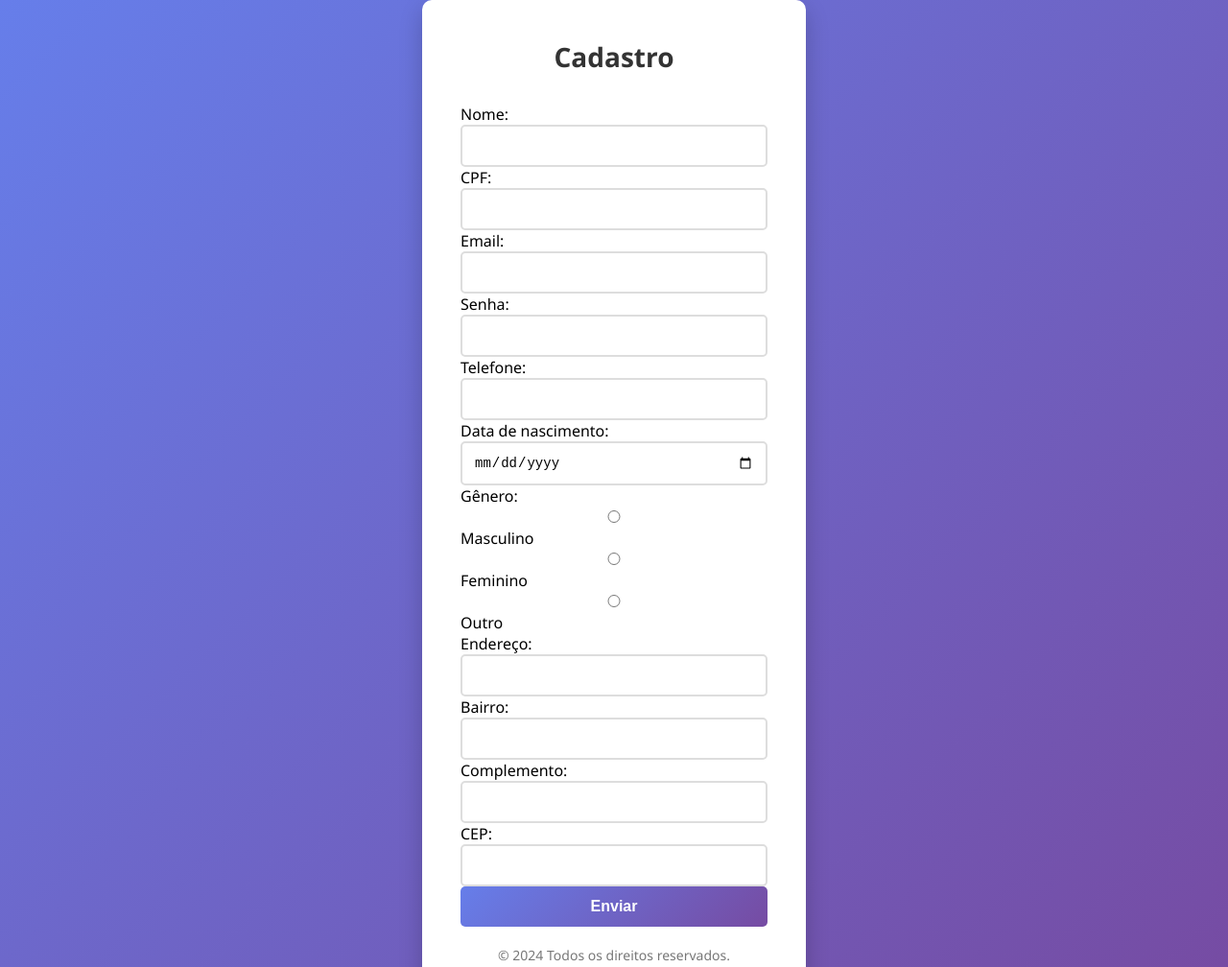
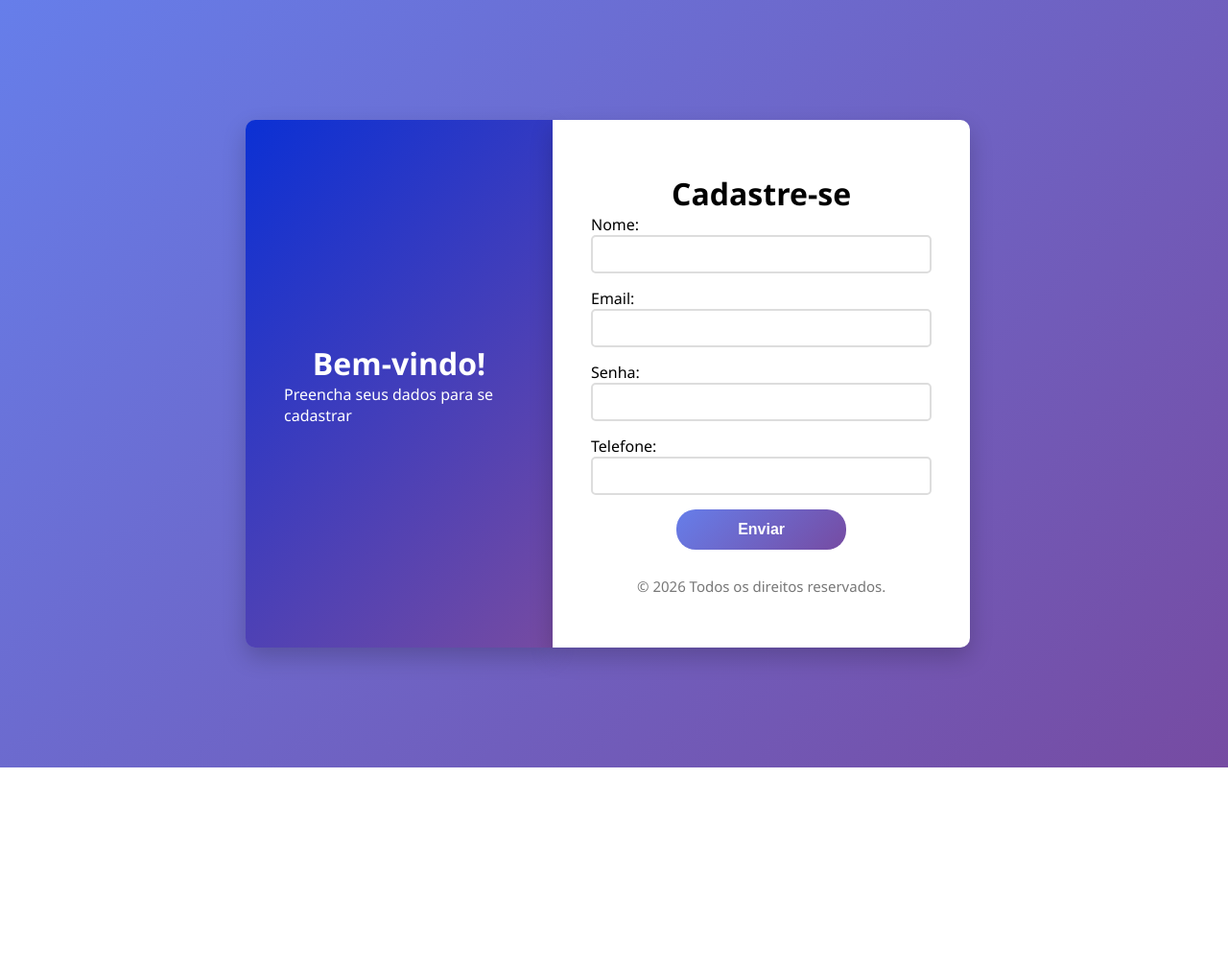
Before and after one commit to Isyszz/Formulario, a plain HTML site: page index.html in a window 1280 px wide. Shown: the top 1008 px of the page at 96% size. After the commit the page ends 800 px from the top, so only its background shows below. Drawn offline with Linux system fonts and the light colour scheme.

Commit message:
No html retirei alguns campos e modifiquei o footer. No css, adicionei mais elementos para recriar uma tela de cadastro cm dois painéis

```diff
--- a/index.html
+++ b/index.html
@@ -8,49 +8,41 @@
 </head>
 <body>
     <div class="login-container">
+
+      <div class="container-esquerdo">
+        <h1>Bem-vindo!</h1>
+        <p>Preencha seus dados para se cadastrar</p>
+      </div>
+
+      <div class="container-direito">
+         <h1>Cadastre-se</h1>
         <form class="form-group">
-        <h1>Cadastro</h1>
+
           Nome:<br>
           <input type="text" name="nome">
           <br>
-        CPF:<br>
-        <input type="text" name="cpf">
-        <br>
+
           Email:<br>
           <input type="email" name="email">
           <br>
+
           Senha:<br>
           <input type="password" name="password" >
           <br>
+
           Telefone:<br>
           <input type="tel" name="telefone">
           <br>
-        Data de nascimento:<br>
-        <input type="date" name="data_nascimento">
-        <br>
-        Gênero:<br>
-        <input type="radio" name="genero"> Masculino
-        <input type="radio" name="genero"> Feminino
-        <input type="radio" name="genero"> Outro
-        <br>
-        Endereço:<br>
-        <input type="text" name="endereco">
-        <br>
-        Bairro:<br>
-        <input type="text" name="bairro">
-        <br>
-        Complemento:<br>
-        <input type="text" name="complemento">
-        <br>
-        CEP:<br>
-        <input type="text" name="cep">
-        <br>
+
         <button class="btn-login" type="submit" value="botao">Enviar</button>
         </form>
         <footer class="login-footer">
-          <p>&copy; 2024 Todos os direitos reservados.</p>
+          <p>&copy; 2026 Todos os direitos reservados.</p>
         </footer>
      </div>
+
+  </div>
+
 </body>
 
 </html>
--- a/style.css
+++ b/style.css
@@ -4,63 +4,79 @@
     box-sizing: border-box;
 }
 
+
 body {
     font-family: 'Segoe UI', Tahoma, Geneva, Verdana, sans-serif;
     background: linear-gradient(135deg, #667eea 0%, #764ba2 100%);
     min-height: 100vh;
+    width: 100%;
     display: flex;
     justify-content: center;
     align-items: center;
 }
 
 .login-container {
-    background: white;
-    padding: 40px;
-    border-radius: 10px;
-    box-shadow: 0 10px 25px rgba(0, 0, 0, 0.2);
+    display: flex;
     width: 100%;
-    max-width: 400px;
 }
 
-.login-container h1 {
-    text-align: center;
-    color: #333;
-    margin-bottom: 30px;
-    font-size: 28px;
+.container-direito{
+    height: 550px;
+    width: 34%;
+    padding: 40px;
+    display: flex;
+    flex-direction: column;
+    justify-content: center;
+    background: white;
+    border-radius: 0 10px 10px 0;
+    box-shadow: 0 10px 25px rgba(0, 0, 0, 0.2);
+
 }
 
-.form-group {
-    margin-bottom: 20px;
+.container-direito h1 {
+    text-align: center;
+    margin-top: 0;
 }
 
-.form-group label {
-    display: block;
+.container-esquerdo {
+    height: 550px;
+    width: 25%;
+    padding: 40px;
+    margin-left: 20%;
+    background: linear-gradient(135deg, #0b30d4, #764ba2);
+    display: flex;
+    flex-direction: column;
+    justify-content: center;
+    align-items: center;
+    color: white;
+    border-radius: 10px 0 0 10px;
+    box-shadow: 0 10px 25px rgba(0, 0, 0, 0.2);
+}
+
+.form-group{
     margin-bottom: 8px;
-    color: #555;
-    font-weight: 500;
 }
 
 .form-group input {
     width: 100%;
-    padding: 12px;
+    padding: 10px 10px;
+    font-size: 13px;
+    margin-bottom: 15px;
     border: 2px solid #ddd;
     border-radius: 5px;
     font-size: 14px;
     transition: border-color 0.3s;
 }
 
-.form-group input:focus {
-    outline: none;
-    border-color: #667eea;
-}
-
 .btn-login {
-    width: 100%;
+    width: 50%;
+    display: block;
+    margin: 0 auto;
     padding: 12px;
     background: linear-gradient(135deg, #667eea 0%, #764ba2 100%);
     color: white;
     border: none;
-    border-radius: 5px;
+    border-radius: 20px;
     font-size: 16px;
     font-weight: 600;
     cursor: pointer;
@@ -75,15 +91,5 @@ body {
     text-align: center;
     margin-top: 20px;
     color: #777;
-    font-size: 14px;
+    font-size: 15px;
 }
-
-.login-footer a {
-    color: #667eea;
-    text-decoration: none;
-    font-weight: 600;
-}
-
-.login-footer a:hover {
-    text-decoration: underline;
-}
```
Also changed, not shown: 1 other file. Lines whose indentation alone changed are shown as unchanged.
